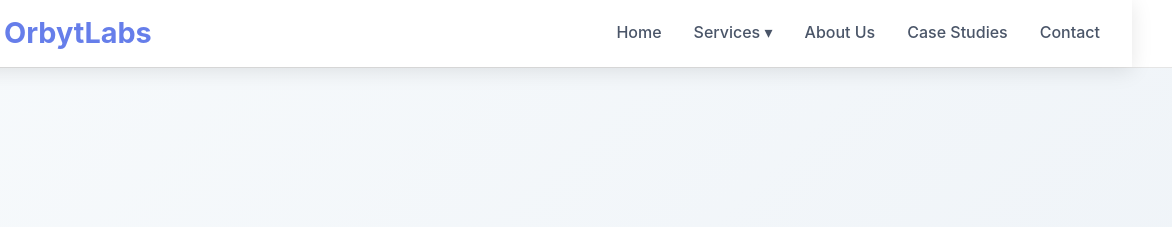
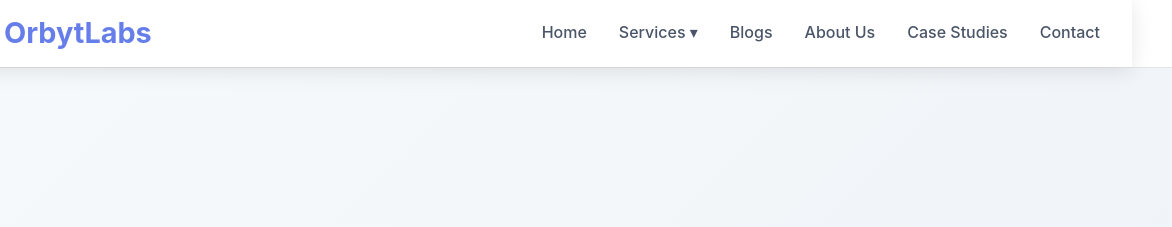
Before and after one commit to OrbytLabs/OrbytLabs.github.io, a website: page index.html in a window 1280 px wide. Shown: the top 227 px of the page, 108-1280 px from the left. Drawn offline with nearby package versions, Linux system fonts and the light colour scheme.

Commit message:
Update index.html

```diff
--- a/index.html
+++ b/index.html
@@ -31,6 +31,7 @@
                     <li><a href="#genai">Generative AI</a></li>
                     </ul>
                 </li>
+                <li><a href="#blogs" class="nav-link">Blogs</a></li>
                 <li><a href="#about" class="nav-link">About Us</a></li>
                 <li><a href="#case-studies" class="nav-link">Case Studies</a></li>
                 <li><a href="#contact" class="nav-link">Contact</a></li>
```
